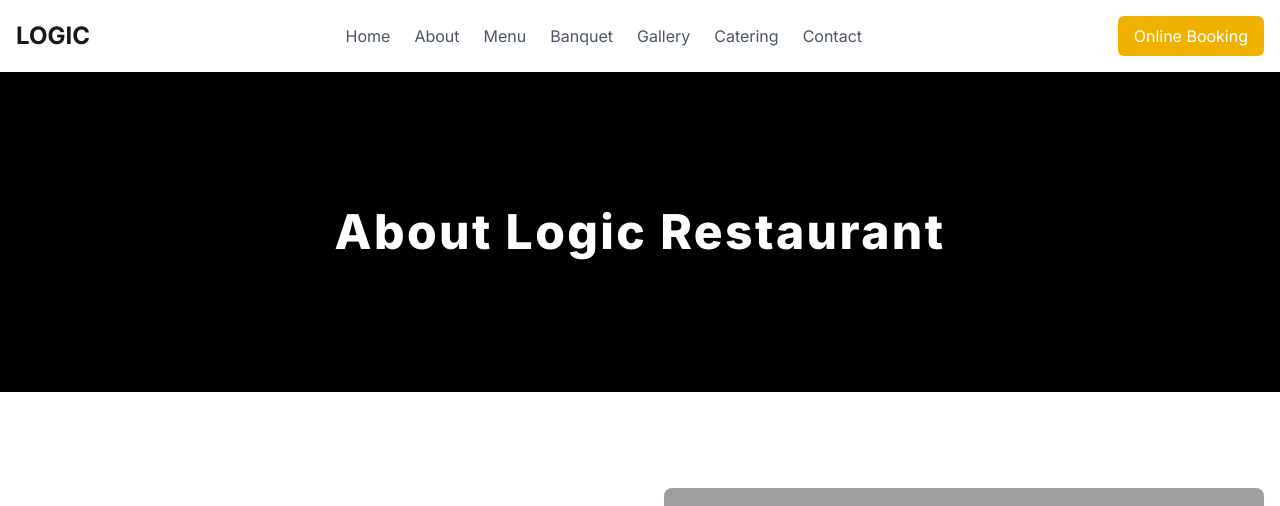
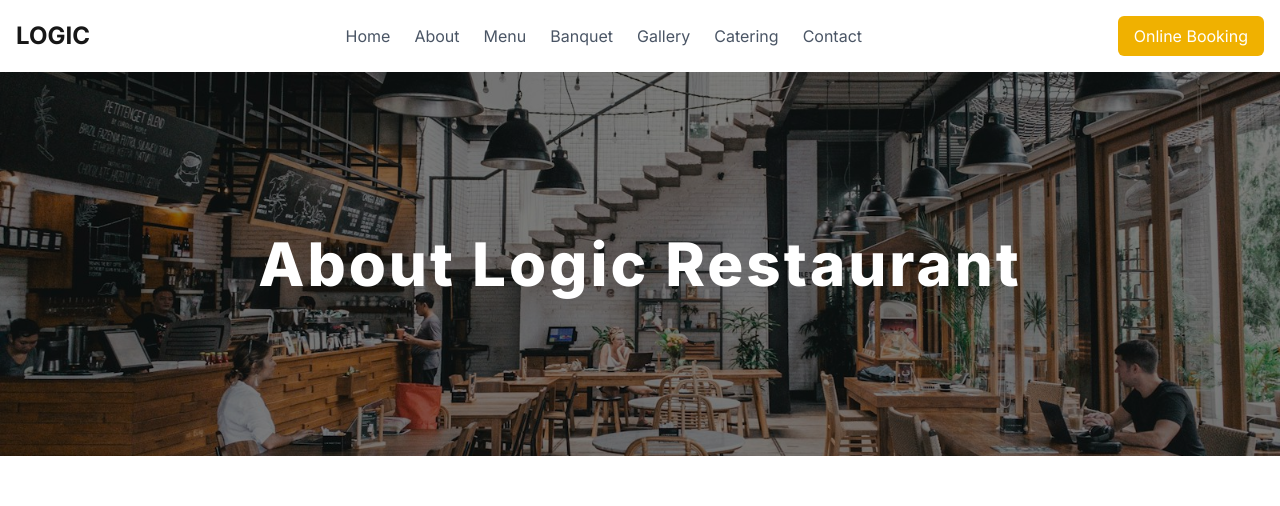
Before and after one commit to JayJay247in/Logic-restaurant-website, a Next.js app: page /about in a window 1280 px wide. Shown: the top 506 px of the page. Built offline with nearby package versions, Linux system fonts and the light colour scheme; grey boxes are pictures that could not be loaded.

Commit message:
image update

```diff
--- a/src/components/about/AboutPage.tsx
+++ b/src/components/about/AboutPage.tsx
@@ -4,13 +4,22 @@ import { Sparkles, Leaf, UtensilsCrossed } from 'lucide-react';
 const AboutPage = () => {
   return (
     <div className="bg-white">
-      <section className="bg-black h-64 sm:h-80 flex items-center justify-center">
-        <div className="text-center">
-          <h1 className="text-4xl sm:text-5xl font-extrabold text-white tracking-wider">
-            About Logic Restaurant
-          </h1>
-        </div>
-      </section>
+      <section className="relative h-80 sm:h-96">
+                      <Image
+                          src="/images/about-banner.jpeg"
+                          alt="Angular view of Logic Restaurant"
+                          fill
+                          priority
+                          sizes="100vw"
+                          className="object-cover"
+                      />
+                      <div className="absolute inset-0 bg-black opacity-50 z-10"></div>
+                      <div className="relative z-20 flex flex-col items-center justify-center h-full text-center text-white p-4">
+                          <h1 className="text-4xl sm:text-6xl font-extrabold tracking-wider">
+                              About Logic Restaurant
+                          </h1>
+                      </div>
+                  </section>
 
       <section className="py-16 sm:py-24">
         <div className="container mx-auto px-4 grid grid-cols-1 lg:grid-cols-2 gap-12 items-center">
--- a/src/components/banquet/BanquetPage.tsx
+++ b/src/components/banquet/BanquetPage.tsx
@@ -5,7 +5,7 @@ import { Users, Wifi, Wind, Speaker, ParkingSquare } from 'lucide-react';
 const BanquetPage = () => {
     return (
         <div className="bg-white">
-            {/* 1. Banner Section */}
+
             <section className="relative h-80 sm:h-96">
                 <Image
                     src="/images/banquet-banner.jpg"
```
